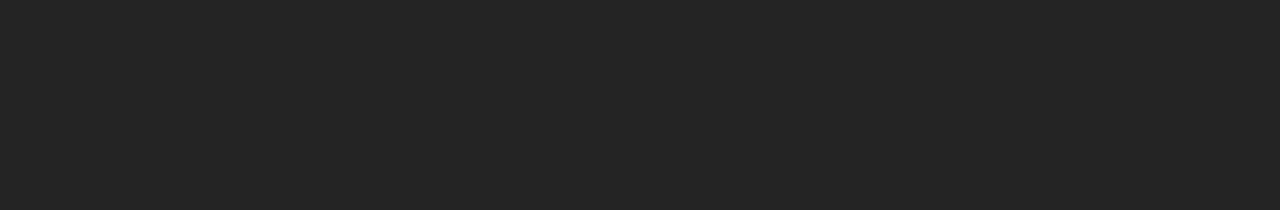
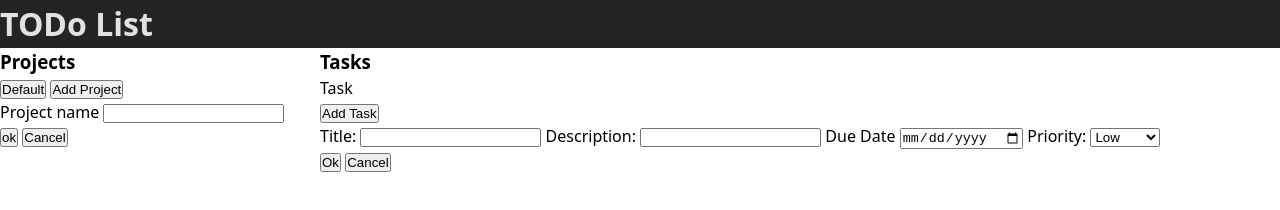
Before and after one commit to deepdev79/todols, a website built with Vite: page index.html in a window 1280 px wide. Built offline with nearby package versions, Linux system fonts and the light colour scheme.

Commit message:
user can input project

```diff
--- a/index.html
+++ b/index.html
@@ -1,4 +1,4 @@
-<!doctype html>
+<!DOCTYPE html>
 <html lang="en">
   <head>
     <meta charset="UTF-8" />
@@ -7,7 +7,55 @@
     <title>todols</title>
   </head>
   <body>
-    <div id="app"></div>
+    <header>
+      <h1>TODo List</h1>
+    </header>
+    <div class="main">
+      <div class="sidebar">
+        <h3>Projects</h3>
+        <div class="projects">
+          <button class="btn prj-button">Default</button>
+          <button class="btn prj-button">Add Project</button>
+          <div class="prj-form">
+            <form action="" id="form1">
+              <label for="project-name">Project name</label>
+              <input type="text" id="project-name" name="project-name" />
+              <div class="submit-prj-div">
+                <input type="submit" value="ok" />
+                <button class="btn cancel">Cancel</button>
+              </div>
+            </form>
+          </div>
+        </div>
+      </div>
+      <div class="tasksection">
+        <h3>Tasks</h3>
+        <div class="tasks">
+          <p>Task</p>
+          <button class="btn task-button">Add Task</button>
+          <div class="task-form">
+            <form action="" id="form2">
+              <label for="title">Title:</label>
+              <input type="text" id="title" name="title" required />
+              <label for="description">Description:</label>
+              <input type="text" id="description" name="description" required />
+              <label for="due-date">Due Date</label>
+              <input type="date" id="due-date" name="due-date" required />
+              <label for="priority">Priority:</label>
+              <select name="priority" id="priority" required>
+                <option value="low">Low</option>
+                <option value="medium">Medium</option>
+                <option value="high">High</option>
+              </select>
+              <div class="submit-task-div">
+                <input type="submit" value="Ok" />
+                <button class="btn cancel">Cancel</button>
+              </div>
+            </form>
+          </div>
+        </div>
+      </div>
+    </div>
     <script type="module" src="/src/main.ts"></script>
   </body>
 </html>
--- /dev/null
+++ b/src/data.ts
@@ -0,0 +1,52 @@
+const taskForm = document.getElementById("form2") as HTMLFormElement;
+
+class MyTask {
+  title: string;
+  description: string;
+  dueDate: string;
+  priority: string;
+
+  constructor(
+    title: string,
+    description: string,
+    dueDate: string,
+    priority: string
+  ) {
+    this.title = title;
+    this.description = description;
+    this.dueDate = dueDate;
+    this.priority = priority;
+  }
+}
+
+const tasks: MyTask[] = [];
+
+const task = new MyTask("sleep", "zzzz", "24 oct", "high");
+tasks.push(task);
+
+function handleTaskEntry(event: SubmitEvent) {
+  event.preventDefault();
+  const taskTitle = document.getElementById("title") as HTMLInputElement;
+  const taskDescription = document.getElementById(
+    "description"
+  ) as HTMLInputElement;
+  const taskDueDate = document.getElementById("due-date") as HTMLInputElement;
+  const taskPriority = document.getElementById("priority") as HTMLSelectElement;
+  console.log(
+    `${taskTitle.value}  ${taskDescription.value} ${taskDueDate.value}  ${taskPriority.value}`
+  );
+  const task = new MyTask(
+    taskTitle.value,
+    taskDescription.value,
+    taskDueDate.value,
+    taskPriority.value
+  );
+  console.log(task);
+  tasks.push(task);
+  taskForm.reset();
+  // console.log(tasks);
+}
+
+taskForm.addEventListener("submit", handleTaskEntry);
+
+export { tasks };
--- a/src/main.ts
+++ b/src/main.ts
@@ -1 +1,4 @@
 import "./style.css";
+import { tasks } from "./data";
+
+console.log(tasks);
--- a/src/style.css
+++ b/src/style.css
@@ -2,13 +2,27 @@
   font-family: system-ui, Avenir, Helvetica, Arial, sans-serif;
   line-height: 1.5;
   font-weight: 400;
-
-  color-scheme: light dark;
-  color: rgba(255, 255, 255, 0.87);
-  background-color: #242424;
 
   font-synthesis: none;
   text-rendering: optimizeLegibility;
   -webkit-font-smoothing: antialiased;
   -moz-osx-font-smoothing: grayscale;
 }
+
+* {
+  margin: 0;
+  padding: 0;
+  box-sizing: border-box;
+}
+
+header {
+  /* color-scheme: light dark; */
+
+  color: rgba(255, 255, 255, 0.87);
+  background-color: #242424;
+}
+
+.main {
+  display: grid;
+  grid-template-columns: 1fr 3fr;
+}
```
Also changed, not shown: src/disp.ts (added).
